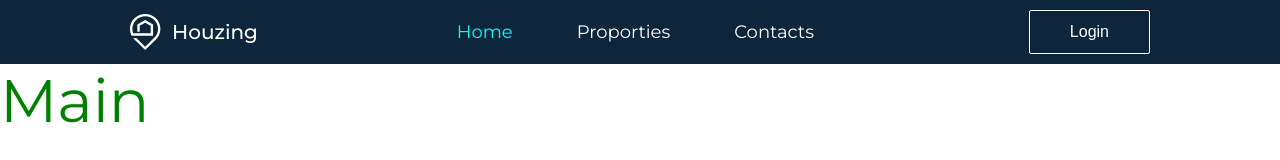
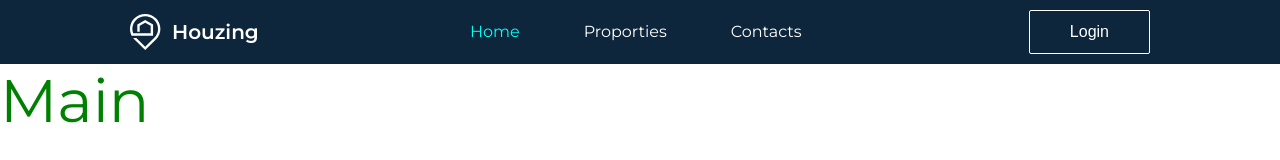
Before and after one commit to RakhmatulloRR/rakhmatullo-houzing-interinship, a React (Create React App) app: page /home in a window 1280 px wide. Shown: the top 160 px of the page. Built offline with nearby package versions, Linux system fonts and the light colour scheme.

Commit message:
first message

```diff
--- a/src/components/Navbar/Style.js
+++ b/src/components/Navbar/Style.js
@@ -34,17 +34,15 @@ Logo.Icon = styled(LogoIcon)``;
 Logo.Title = styled.div`
   margin-left: 11px;
   font-size: 20px;
-  font-weight: 500;
+  font-weight: 600;
 `;
 const NavbarBody = styled.div`
-font-family: "Montserrat";
   display: flex;
   align-items: center;
   justify-content: center;
   flex: 1;
   color: white;
   /* background-color: blue; */
-
 `;
 const activeStyle = ({ isActive }) => {
   return {
@@ -53,7 +51,7 @@ const activeStyle = ({ isActive }) => {
     margin: "0 32px",
     fontStyle: "normal",
     fontWeight: 400,
-    fontSize: "18px",
+    fontSize: "16px",
     lineHeight: "24px",
   };
 };
```
